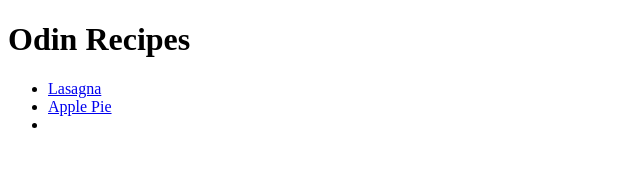
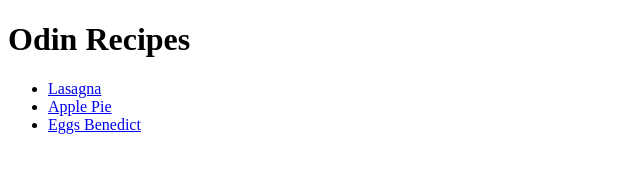
Before and after one commit to vrushank1729/odin-recipes, a plain HTML site: page index.html in a window 1280 px wide. Shown: the whole page, without its empty margins (0-640 px from the left). Drawn offline with Linux system fonts and the light colour scheme.

Commit message:
add recipes/eggs_benedict.jpg and create href in index

```diff
--- a/index.html
+++ b/index.html
@@ -11,7 +11,7 @@
     <ul>
         <li><a href="recipes/lasagna.html">Lasagna</a></li>
         <li><a href="recipes/apple_pie.html">Apple Pie</a></li>
-        <li><a href="recipes/eggs_benedict.html"></a></li>
+        <li><a href="recipes/eggs_benedict.html">Eggs Benedict</a></li>
     </ul>
 </body>
 </html>
```
Also changed, not shown: recipes/eggs_benedict.jpg (added).
